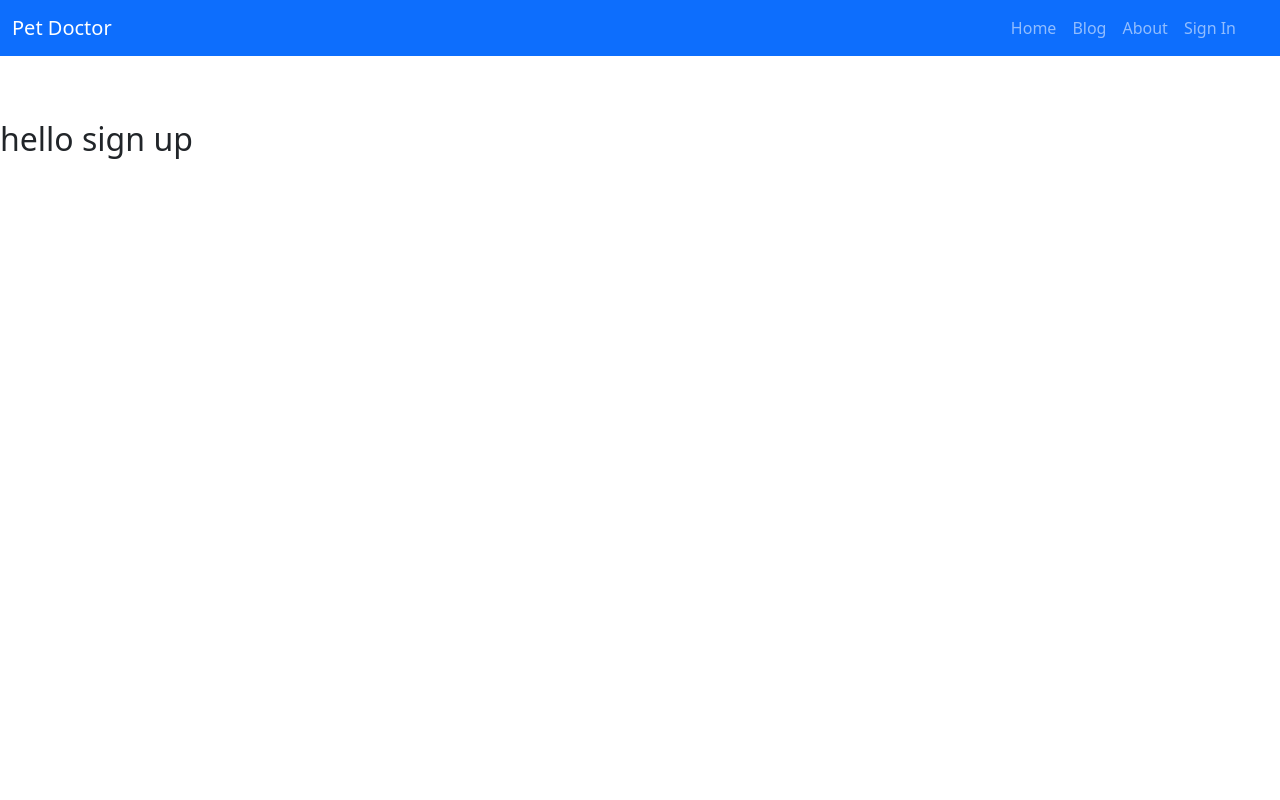
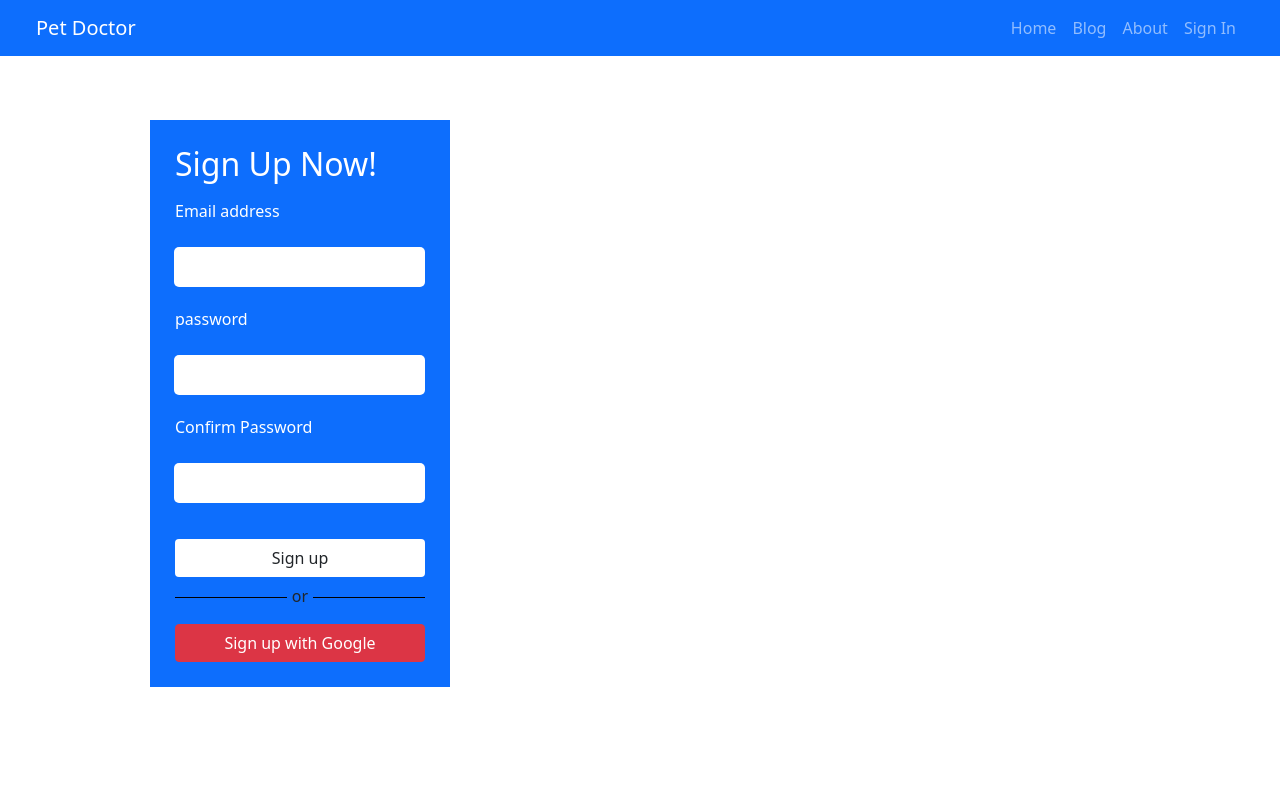
Before and after one commit to faridulhaque/Pet-Doctor, a React (Create React App) app: page /signUp in a window 1280 px wide. Shown: the top 800 px of the page. Built offline with nearby package versions, Linux system fonts and the light colour scheme.

Commit message:
blog, about me and sign up and few more edit

```diff
--- a/src/components/Blog/Blog.js
+++ b/src/components/Blog/Blog.js
@@ -7,16 +7,19 @@ const Blog = () => {
     return (
         <section className='container blog'>
             <div>
-                <h3>Difference between authorization and authentication</h3>
-                <p></p>
+                <h3 className='mt-5'>Difference between authorization and authentication</h3>
+                <p className='mt-3'>Authentication and authorization in firebase are relatable things. Authentication is when you want to know about a user if he is real or his provided information are real while authorization means to allow the user to do new things or make changes. </p>
 
             </div>
             <div>
-                <h3>Why are you using firebase? What other options do you have to implement authentication?</h3>
+                <h3 className='mt-5'>Why are you using firebase? What other options do you have to implement authentication?</h3>
+                <p className='mt-3'>Firebase is now a popular name among the developers. Firebase provides many features for app, web or game developers. Especially they provide secure and protected authentication that is very helpful for coders. As a web developer we better use firebase for authentication otherwise we have to create our own authentication method which will not be as secure as firebase provided one. There are some other options like mongoDB, Okta and some more but they are not as popular or easy like firebase.
+</p>
 
             </div>
             <div>
-                <h3>What other services does firebase provide other than authentication?</h3>
+                <h3 className='mt-5'>What other services does firebase provide other than authentication?</h3>
+                <p className='mt-3'>There are many useful features that are offered by firebase such as hosting, storage, analytics, cloud messaging, dynamic link and many more.</p>
 
             </div>
         </section>
--- /dev/null
+++ b/src/components/FutureShop/FutureShop.js
@@ -0,0 +1,18 @@
+import React from "react";
+
+const FutureShop = () => {
+  return (
+    <div className="container mt-4">
+      <h2 className='mt-5 text-center'>Are you worried about your pets' foods or medicines? </h2>
+      <p className='mt-4 text-center mt-5'>
+        We know that pets need special care and they need healthy foods and
+        emergency medicines sometimes, but most of the time those are not
+        available in the city. I have decided to start a shop where all kinds of
+        pets' items, their foods and medicines will be available. So keep in
+        touch with me.
+      </p>
+    </div>
+  );
+};
+
+export default FutureShop;
--- a/src/components/Header/Header.js
+++ b/src/components/Header/Header.js
@@ -8,7 +8,7 @@ const Header = () => {
       <div className="container-fluid">
         {/* name and brand ----------------------------------------------------------------
         -------------------------------------------------------*/}
-        <Link className="navbar-brand" to="/">
+        <Link className="navbar-brand ms-4" to="/">
           Pet Doctor
         </Link>
 
--- a/src/components/Home/Home.js
+++ b/src/components/Home/Home.js
@@ -2,12 +2,14 @@ import React from 'react';
 import Banner from '../Banner/Banner';
 import Services from '../Services/Services';
 import '../CommonStyles/CommonStyles.css';
+import FutureShop from '../FutureShop/FutureShop';
 
 const Home = () => {
     return (
         <div className='home'>
             <Banner></Banner>
             <Services></Services>
+            <FutureShop></FutureShop>
         </div>
     );
 };
--- a/src/components/SignIn/SignIn.css
+++ b/src/components/SignIn/SignIn.css
@@ -3,3 +3,7 @@
     margin-left: 100px;
     margin-top: 120px !important;
 }
+.breaking-line{
+    display: flex;
+
+}
--- a/src/components/SignIn/SignIn.js
+++ b/src/components/SignIn/SignIn.js
@@ -12,6 +12,7 @@ const SignIn = () => {
   return (
     <div className="signIn">
       <div className="form-wrapper">
+        <h2>Sign In to continue</h2>
         <Form onSubmit={handleSignInForm}>
           <Form.Group className="mb-3" controlId="formBasicEmail">
             <Form.Label>Email address</Form.Label>
@@ -25,13 +26,21 @@ const SignIn = () => {
             <Form.Label>Password</Form.Label>
             <Form.Control type="password" placeholder="Password" />
           </Form.Group>
-          <Link to="/signUp">Already have an account?</Link>
+          <small>Already have an account?{" "}<Link to="/signUp">Click here</Link></small>
+
           {/* <Form.Group className="mb-3" controlId="formBasicCheckbox">
             <Form.Check type="checkbox" label="Already have an account?" />
           </Form.Group> */}
-          <Button variant="primary" type="submit">
+          <br/>
+          <Button className='mt-3' variant="primary" type="submit">
             Sign In
           </Button>
+          <div className='breaking-line'>
+            <div style={{borderTop: '1px solid black', width: '125px', marginTop: '20px'}}></div>
+            <div style={{marginTop: '7px', padding: '0 5px'}}>or</div>
+            <div style={{borderTop: '1px solid black', width: '125px', marginTop: '20px'}}></div>
+          </div>
+          <button className='btn btn-danger w-100 mt-3'>Sign in with Google</button>
         </Form>
       </div>
     </div>
--- a/src/components/SignUp/SignUp.js
+++ b/src/components/SignUp/SignUp.js
@@ -1,12 +1,69 @@
-import React from 'react';
-import '../CommonStyles/CommonStyles.css';
+import React from "react";
+import './signUp.css';
+import "../CommonStyles/CommonStyles.css";
 
 const SignUp = () => {
-    return (
-        <div className='signUp'>
-            <h2>hello sign up</h2>
-        </div>
-    );
+    const handleSignUp =(e) =>{
+        e.preventDefault();
+        console.log('hello sign up')
+    }
+  return (
+    <div className="signUp">
+      <div className="signUp-form">
+        <form onSubmit={handleSignUp}>
+            <h2 className='mb-3 signup-h2'>Sign Up Now!</h2>
+          <div className="input-group">
+            <label htmlFor="email">Email address</label>
+            <br/>
+            <div className="input-container">
+              <input
+                className="input-box"
+                type="email"
+                name="email"
+                id="email"
+              />
+            </div>
+          </div>
+          <div className="input-group">
+            <label htmlFor="password">password</label>
+            <br/>
+            <div className="input-container">
+              <input
+                className="input-box"
+                type="email"
+                name="email"
+                id="email"
+              />
+            </div>
+          </div>
+          <div className="input-group">
+
+            <label htmlFor="password">Confirm Password</label>
+            <br/>
+            <div className="input-container">
+              <input
+                className="input-box"
+                type="email"
+                name="email"
+                id="email"
+              />
+            </div>
+          </div>
+          <button type="submit" className='btn btn-white w-100 mt-3'>Sign up</button>
+          <br/>
+          <div className='breaking-line'>
+            <div style={{borderTop: '1px solid black', width: '125px', marginTop: '20px'}}></div>
+            <div style={{marginTop: '7px', padding: '0 5px'}}>or</div>
+            <div style={{borderTop: '1px solid black', width: '125px', marginTop: '20px'}}></div>
+          </div>
+
+          <button className='btn btn-danger w-100 mt-3'>Sign up with Google</button>
+
+
+        </form>
+      </div>
+    </div>
+  );
 };
 
 export default SignUp;
--- /dev/null
+++ b/src/components/SignUp/signUp.css
@@ -0,0 +1,32 @@
+
+.signUp-form{
+    width: 300px;
+    padding: 25px;
+    margin-top: 100px;
+    margin-left: 150px;
+    background-color: rgb(13,110,253);
+}
+.input-group{
+    display: flex;
+    flex-direction: column;
+    margin-bottom: 20px;
+
+}
+.input-box{
+  width: 100%;
+  height: 40px;
+  border-radius: 5px;
+  padding: 15px;
+  font-size: 17px;
+  border: none;
+  background-color: #fff;
+  outline: none;
+
+}
+.input-group label, .signup-h2{
+    color: white;
+}
+.btn-white{
+    background-color: white !important;
+
+}
```
